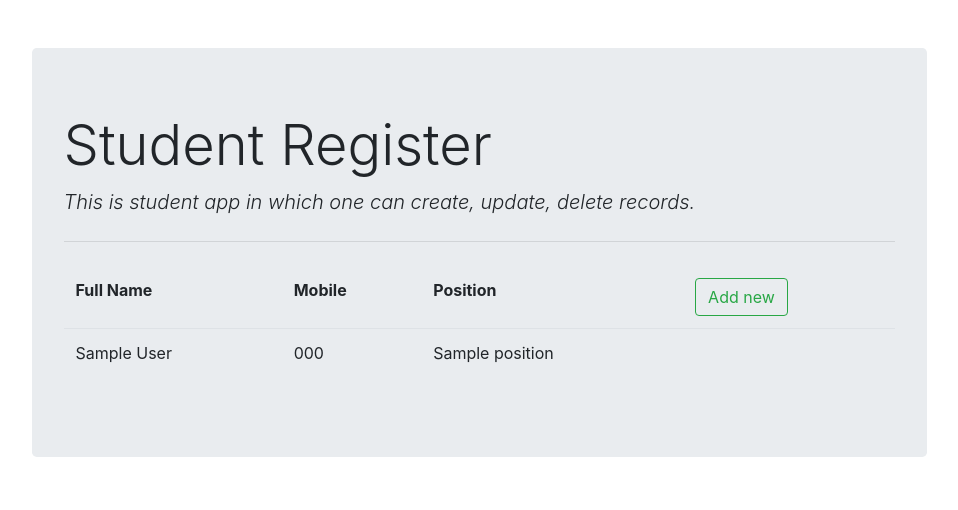
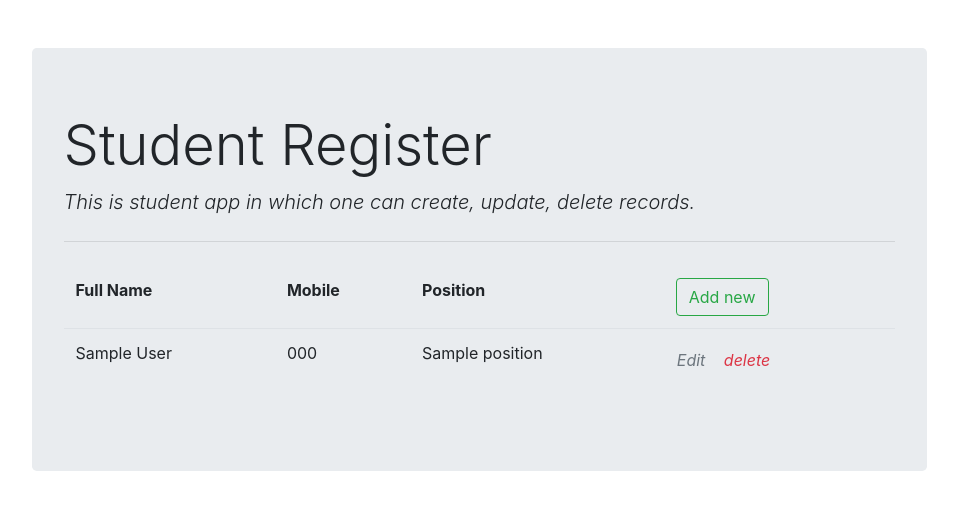
Before and after one commit to bharambeakshay/studentproject, a Django app: template student_register/templates/student_register/student_list.html in a window 1280 px wide. Shown: the top 510 px of the page, without its empty margins (161-1119 px from the left). Run offline with Django 3.2, Linux system fonts and the light colour scheme; the template is opened without the code that fills it: most values are stand-ins (such as "Sample title", 1, 10 or a date in 2020); some libraries are stand-ins or nearby versions.

Commit message:
edit and delete button added

```diff
--- a/student_register/templates/student_register/base.html
+++ b/student_register/templates/student_register/base.html
@@ -3,6 +3,7 @@
 <head>
     <meta charset="UTF-8">
     <meta name="viewport" content="width=device-width, initial-scale=1.0">
+    <meta http-equiv="X-UA-Compatible" content="ie=edge">
     <title>Student Register</title>
     <!-- BOOTSTRAP CSS FILES -->
     <link rel="stylesheet" href="https://stackpath.bootstrapcdn.com/bootstrap/4.3.1/css/bootstrap.min.css"
--- a/student_register/templates/student_register/student_form.html
+++ b/student_register/templates/student_register/student_form.html
@@ -17,6 +17,7 @@
         </div>
     </div>
 
+
     <div class="row">
         <div class="col-md-8">
             <button type="submit" class="btn btn-success btn-block btn-lg"><i class="fas fa-database"></i>
--- a/student_register/templates/student_register/student_list.html
+++ b/student_register/templates/student_register/student_list.html
@@ -40,12 +40,12 @@
                 </td> -->
                 <td>
                     <a href="{% url 'student_update' student.id %}" class="btn text-secondary px-0">
-                        <i class="far fa-edit fa-lg"></i>
+                        <i class="far fa-edit fa-lg">Edit</i>
                     </a>
                     <form action="{% url 'student_delete' student.id %}" method="post" class="d-inline">
                         {% csrf_token %}
                         <button type="submit" class="btn">
-                            <i class="far fa-trash-alt fa-lg text-danger float-right"></i>
+                            <i class="far fa-trash-alt fa-lg text-danger float-right">delete</i>
                         </button>
                     </form>
                 </td>
```
